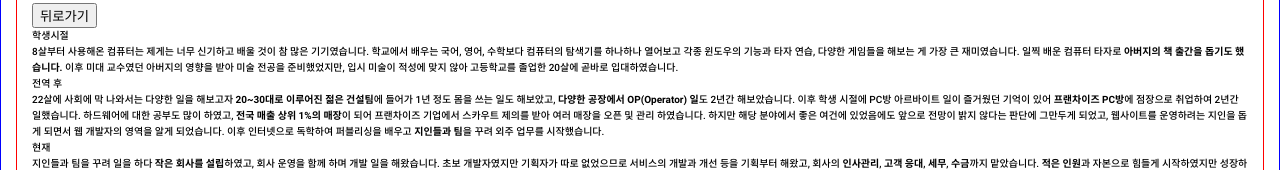
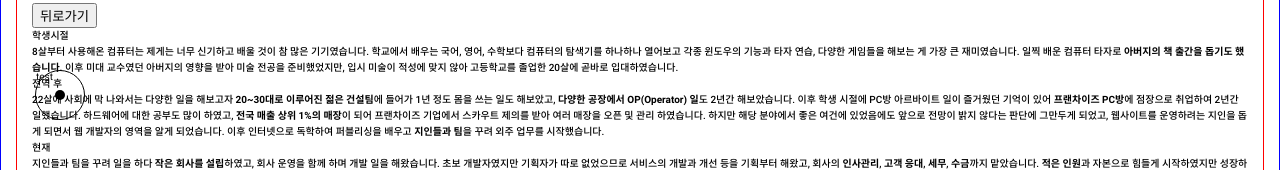
Before and after one commit to Lavignee/portfolio, a React (Vite) app: page / in a window 1280 px wide. Both pictures are taken after a click on the button "더 보기". Shown: the part 335-505 px from the top of the page. Built offline with nearby package versions, Linux system fonts and the light colour scheme.

Commit message:
Custom Cursor 기본 형태 적용

```diff
--- a/src/App.js
+++ b/src/App.js
@@ -1,4 +1,4 @@
-import React from 'react';
+import React, { useRef } from 'react';
 import { Switch, Route } from 'react-router-dom';
 import './style/index.scss';
 import Header from './containers/Header';
@@ -8,10 +8,30 @@ import SkillDetail from './components/SkillDetail';
 import FootprintDetail from './components/FootprintDetail';
 import Contact from './containers/Contact';
 import Footer from './containers/Footer';
+import Cursor from './composition/cursor';
+import { gsap } from "gsap";
 
 const App = () => {
+  const cursorRef = useRef(null);
+  const cursorInfoRef = useRef(null);
+
+  function moveCircle(e) {
+    gsap.to(cursorRef.current, 0, {
+      css: {
+        left: e.pageX,
+        top: e.pageY
+      }
+    });
+    gsap.to(cursorInfoRef.current, 0.3, {
+      css: {
+        left: e.pageX,
+        top: e.pageY
+      }
+    });
+  }
+
   return (
-    <div>
+    <div onMouseMove={(e) => moveCircle(e)}>
       {/* [정적인 본문 레이아웃] */}
       < hr />
       <div>
@@ -40,6 +60,8 @@ const App = () => {
         <Footer />
       </div>
       {/* 마우스 애니메이션, 폰트? */}
+      <Cursor className='default' ref={cursorRef} />
+      <Cursor className='info' ref={cursorInfoRef} >test</Cursor>
     </div >
   );
 }
--- /dev/null
+++ b/src/composition/cursor/Cursor.js
@@ -0,0 +1,10 @@
+import React, { forwardRef } from 'react';
+import './Cursor.scss';
+
+const Cursor = (props, ref) => (
+  <div className={props.className} ref={ref}>
+    {props.children}
+  </div >
+)
+
+export default forwardRef(Cursor);
--- /dev/null
+++ b/src/composition/cursor/Cursor.scss
@@ -0,0 +1,28 @@
+@import '../../style/util/pallet';
+@import '../../style/util/util_mixins';
+
+.default {
+  @include center-align;
+  width: 1rem;
+  height: 1rem;
+  top: 0;
+  left: 0;
+  border-radius: 100%;
+  background-color: #000;
+  pointer-events: none;
+  user-select: none;
+  // mix-blend-mode: difference;
+}
+
+.info {
+  @include center-align;
+  width: 5rem;
+  height: 5rem;
+  top: 0;
+  left: 0;
+  border-radius: 100%;
+  @include border-a(0.1rem, #000);
+  pointer-events: none;
+  user-select: none;
+  // mix-blend-mode: difference;
+}
--- /dev/null
+++ b/src/composition/cursor/index.js
@@ -0,0 +1 @@
+export { default } from './Cursor'
--- /dev/null
+++ b/src/style/common.scss
@@ -0,0 +1,4 @@
+html,
+button {
+  cursor: none;
+}
--- a/src/style/index.scss
+++ b/src/style/index.scss
@@ -2,5 +2,6 @@
 
 @import 'base/typography';
 @import 'base/reset';
+@import './common';
 // @import 'util/pallet';
 // @import 'util/util_mixins';
```
